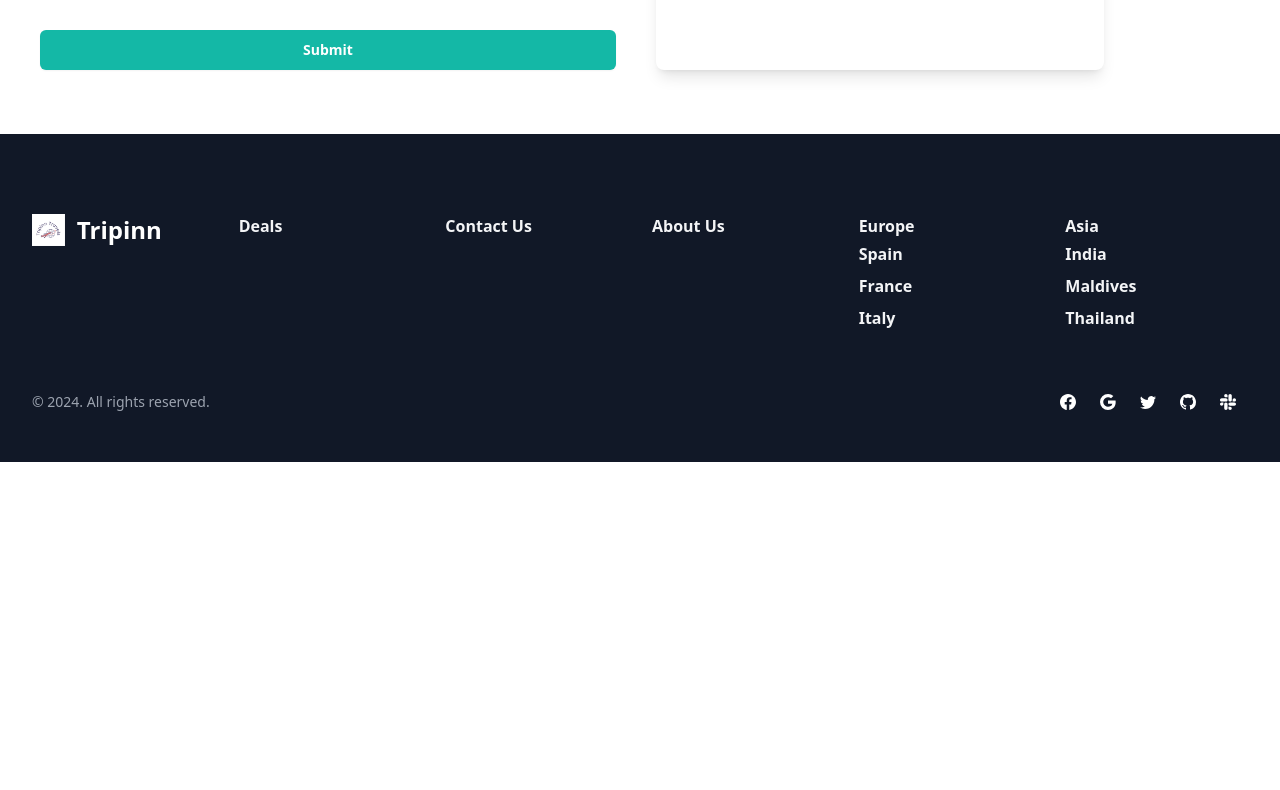
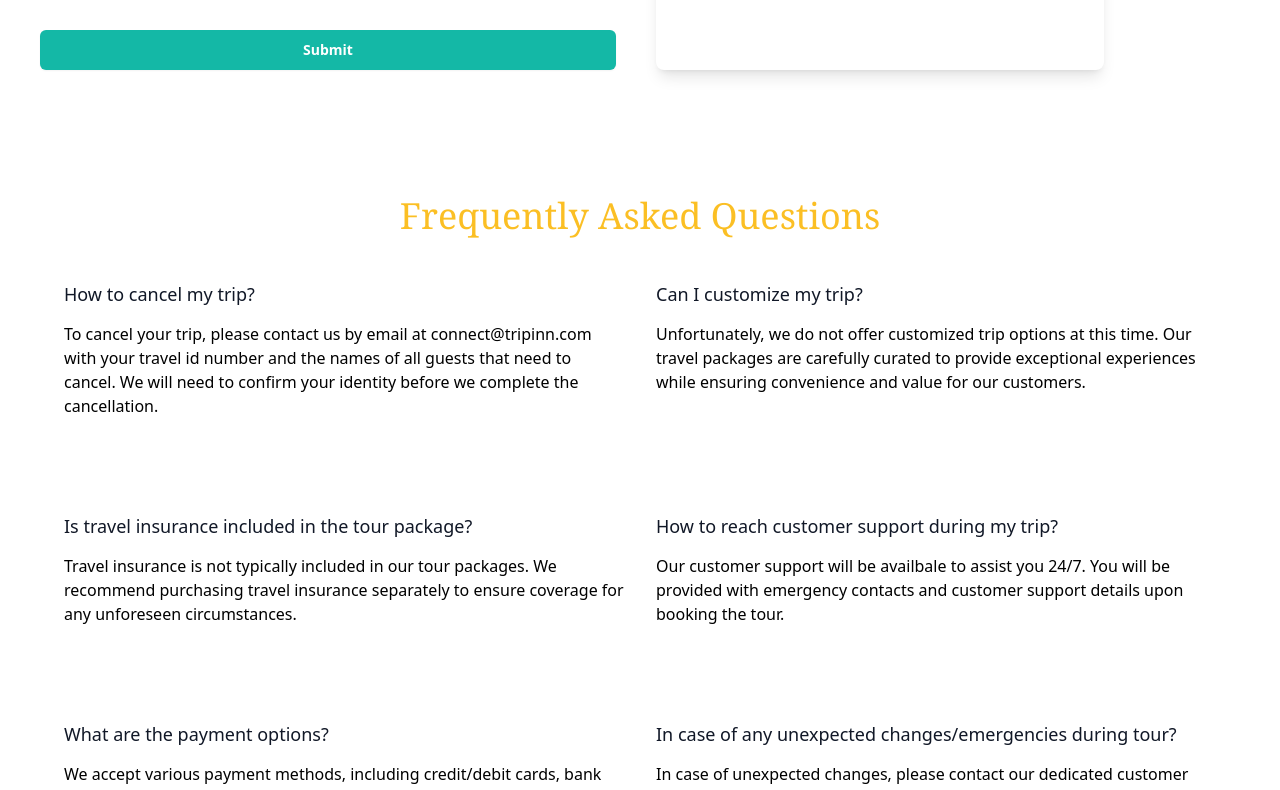
Before and after one commit to Ashwinipuranik30/Final_Project_INFO6150_SP24, a React (Vite) app: page /contactus in a window 1280 px wide. Shown: the part 942-1732 px from the top of the page. Before the commit the page ends 1404 px from the top, so only its background shows below. Built offline with nearby package versions, Linux system fonts and the light colour scheme.

Commit message:
added faq

```diff
--- /dev/null
+++ b/src/Components/Faq.jsx
@@ -0,0 +1,40 @@
+import React from 'react';
+import Faqsection from './Faqsection';
+
+const Faq = () => {
+  return (
+    <div className="bg-white max-w-screen-xl mx-auto p-5 sm:p-10 md:p-16">
+      <h2 className="text-4xl leading-9 font-serif text-amber-400 text-center mb-8">Frequently Asked Questions</h2>
+      <div className="grid grid-cols-1 md:grid-cols-2 md:gap-x-8 md:gap-y-12">
+        <Faqsection
+          question="How to cancel my trip?"
+          answer="To cancel your trip, please contact us by email at connect@tripinn.com with your travel id number and the names of all guests that need to cancel. We will need to confirm your identity before we complete the cancellation."
+        />
+
+        <Faqsection
+          question="Can I customize my trip?"
+          answer="Unfortunately, we do not offer customized trip options at this time. Our travel packages are carefully curated to provide exceptional experiences while ensuring convenience and value for our customers."
+        />
+        <Faqsection
+          question="Is travel insurance included in the tour package?"
+          answer="Travel insurance is not typically included in our tour packages. We recommend purchasing travel insurance separately to ensure coverage for any unforeseen circumstances."
+        />
+        <Faqsection
+          question="How to reach customer support during my trip?"
+          answer="Our customer support will be availbale to assist you 24/7. You will be provided with emergency contacts and customer support details upon booking the tour."
+        />
+
+        <Faqsection
+          question="What are the payment options?"
+          answer="We accept various payment methods, including credit/debit cards, bank transfers, and online payment platforms. Our secure payment gateway ensures that your financial information is protected."
+        />
+        <Faqsection
+          question="In case of any unexpected changes/emergencies during tour?"
+          answer="In case of unexpected changes, please contact our dedicated customer support team immediately. We're here to assist you 24/7 and provide guidance on any necessary changes to ensure a smooth and stress-free experience."
+        />
+      </div>
+    </div>
+  );
+};
+
+export default Faq;
--- /dev/null
+++ b/src/Components/Faqsection.jsx
@@ -0,0 +1,13 @@
+import React from 'react';
+
+const Faqsection = ({ question, answer }) => {
+  return (
+    <dl className="mb-8">
+      <dt className="font-medium leading-6 text-gray-900 text-lg mt-4">{question}</dt>
+      <dd className="mt-4">
+      <p lassName="leading-6 text-base text-gray-500">
+        {answer}</p></dd>
+    </dl>
+  );
+};
+export default Faqsection;
--- a/src/Pages/contactus.jsx
+++ b/src/Pages/contactus.jsx
@@ -1,5 +1,6 @@
 import Contactform from '../Components/Contactform'
 import Contactinfo from '../Components/Contactinfo';
+import Faq from '../Components/Faq';
 import Herosection from "../Components/Herosection";
 
 const Contactus = () => {
@@ -26,6 +27,7 @@ const Contactus = () => {
         </div>
 
       </div>
+      <Faq />
       </>
     );
   };
```
